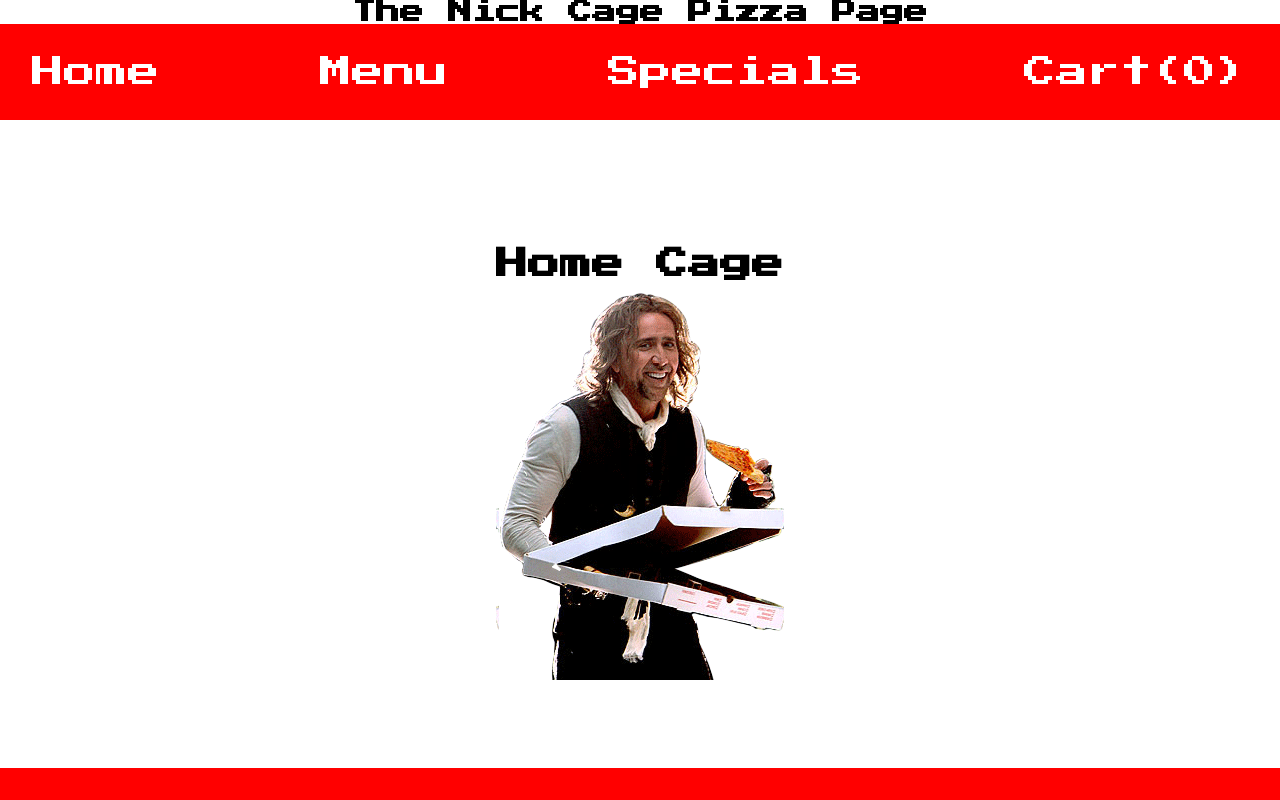
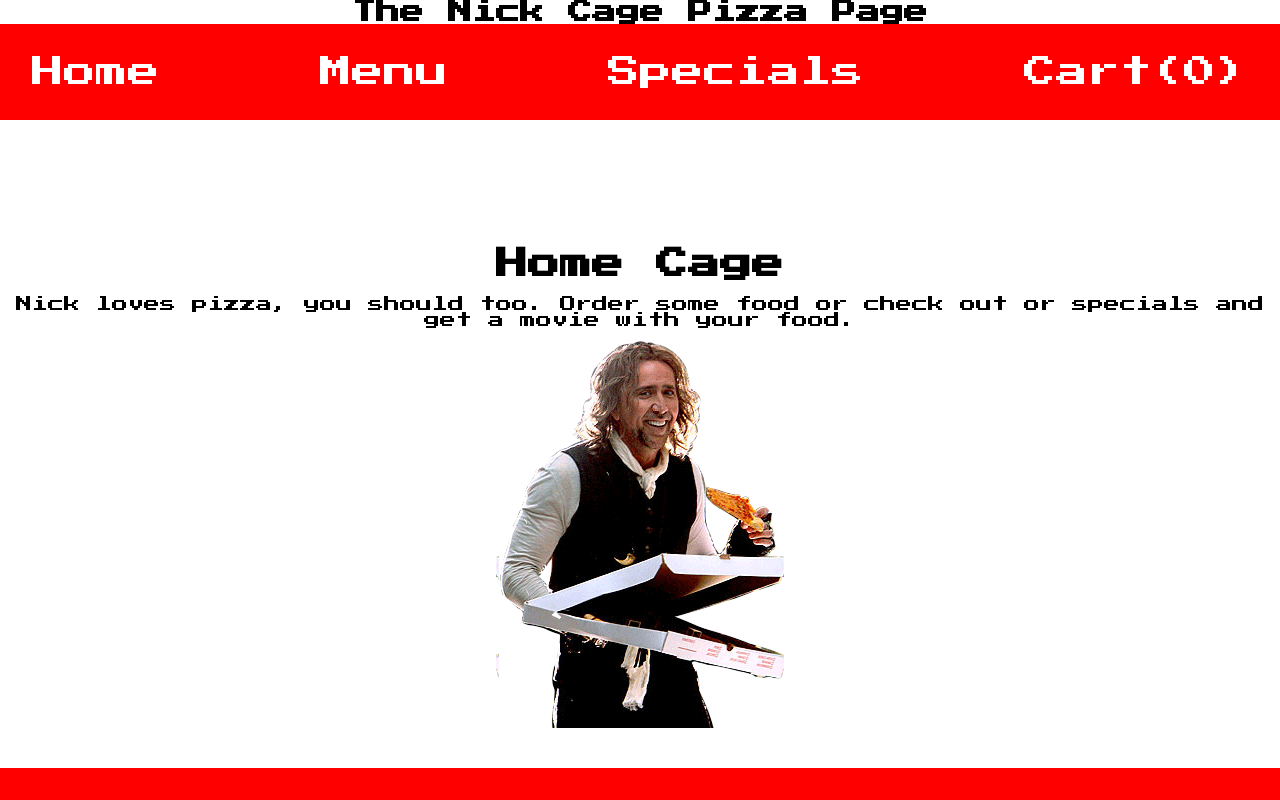
Before and after one commit to derekmccool/Nick-Cage-Pizza-Page, a React (Create React App) app: page / in a window 1280 px wide. Built offline with nearby package versions, Linux system fonts and the light colour scheme.

Commit message:
added description in home page

```diff
--- a/src/components/NavBar.jsx
+++ b/src/components/NavBar.jsx
@@ -65,6 +65,8 @@ const NavBar = props => {
               <Route exact path="/">
                   <div className="content-wrapper">
                     <h1>Home Cage</h1>
+                    <br/>
+                    <p>Nick loves pizza, you should too.  Order some food or check out or specials and get a movie with your food.</p>
                     <div>
                         <img src="cage-dancing.gif" alt="cage-dancing.gif"/>
                     </div>
```
